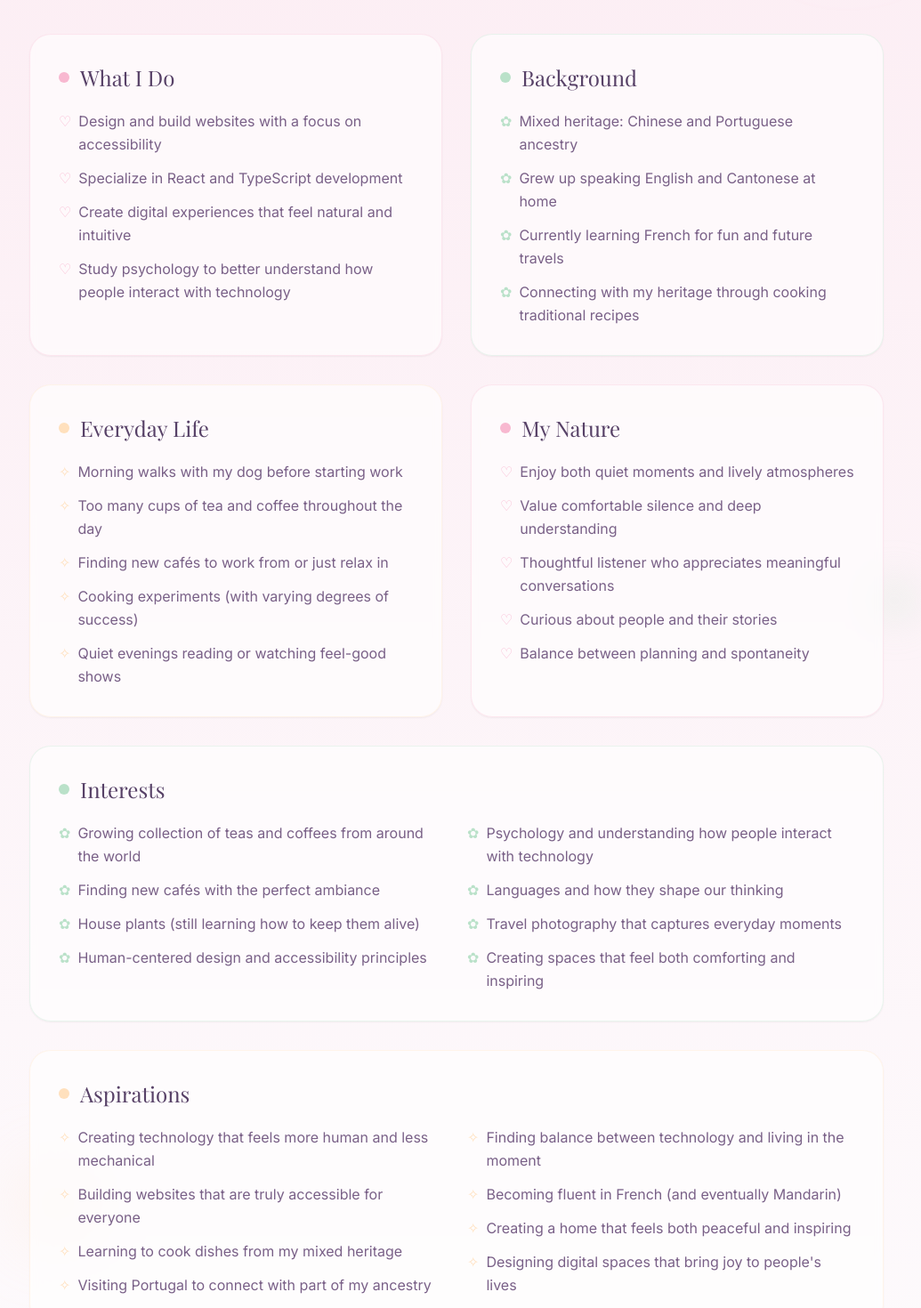
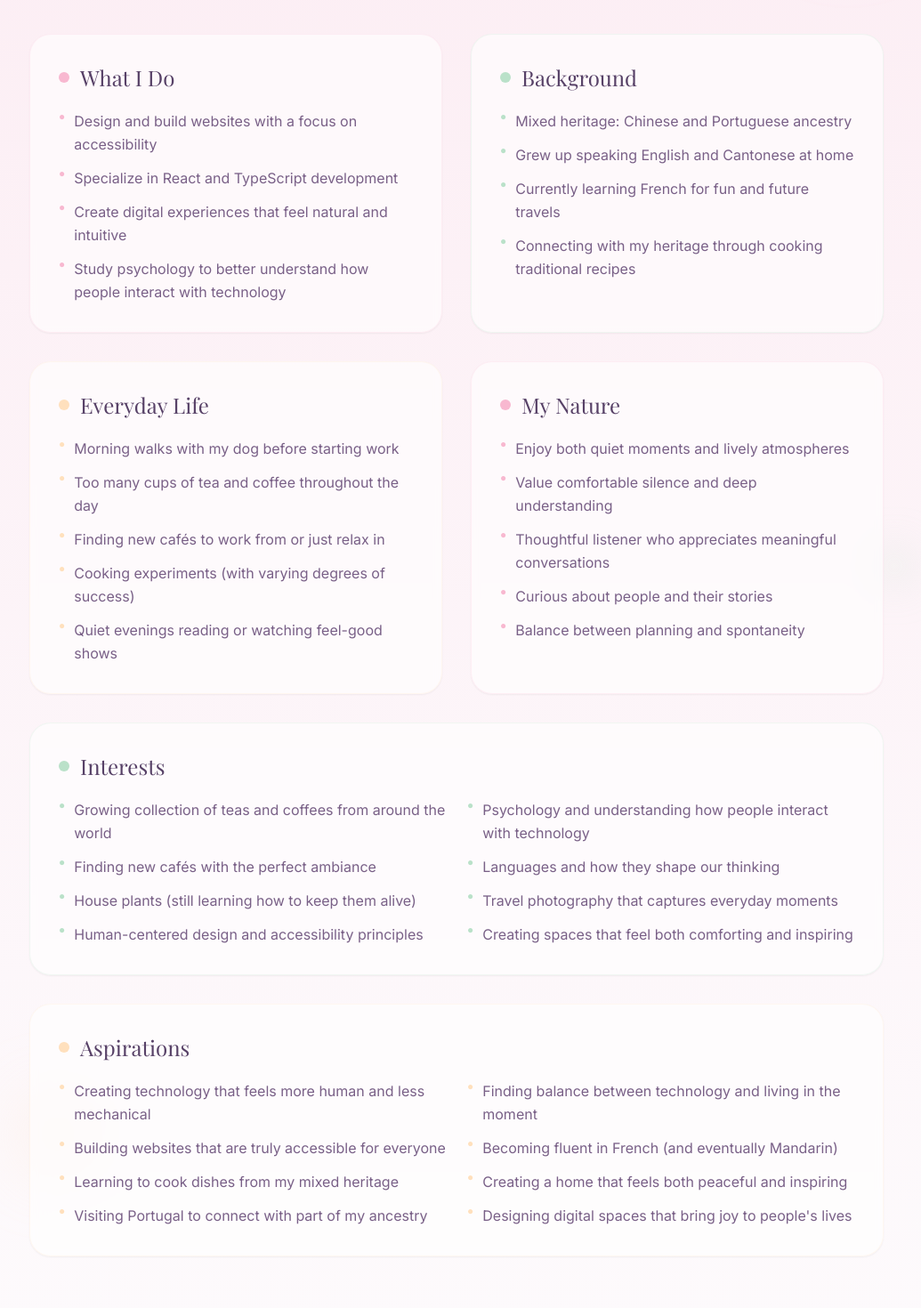
Before and after one commit to thesophiatan/personalsite, a React (Create React App) app: page /about in a window 1280 px wide. Shown: the part 260-1730 px from the top of the page at 89% size, without its empty margins (127-1162 px from the left). Built offline with nearby package versions, Linux system fonts and the light colour scheme.

Commit message:
Update Notes description to be more concise and make About page more sophisticated

```diff
--- a/src/components/About.tsx
+++ b/src/components/About.tsx
@@ -5,9 +5,9 @@ const About: React.FC = () => {
     <section id="about" className="py-20 bg-gradient-to-b from-primary/20 to-background">
       <div className="max-w-5xl mx-auto px-4 sm:px-6 lg:px-8 relative">
         {/* Decorative elements */}
-        <div className="absolute top-12 right-10 w-16 h-16 rounded-full bg-primary/40 blur-2xl"></div>
+        <div className="absolute top-12 right-10 w-16 h-16 rounded-full bg-primary/30 blur-2xl"></div>
         <div className="absolute bottom-24 left-6 w-20 h-20 rounded-full bg-accent/30 blur-2xl"></div>
-        <div className="absolute top-1/2 right-0 w-10 h-10 rounded-full bg-secondary/40 blur-xl"></div>
+        <div className="absolute top-1/2 right-0 w-10 h-10 rounded-full bg-secondary/30 blur-xl"></div>
 
         <h2 className="text-6xl font-serif text-text mb-8 text-center">
           About Me
@@ -18,7 +18,7 @@ const About: React.FC = () => {
 
         <div className="grid grid-cols-1 md:grid-cols-2 gap-8">
           {/* What I Do */}
-          <div className="bg-white/60 backdrop-blur-sm p-8 rounded-3xl shadow-sm hover:shadow-md transition-all duration-300 border border-primary/30 hover:border-primary/50">
+          <div className="bg-white/60 backdrop-blur-sm p-8 rounded-3xl shadow-sm hover:shadow-md transition-all duration-300 border border-primary/20 hover:border-primary/40">
             <h3 className="text-2xl font-serif text-text mb-5 flex items-center">
               <span className="h-3 w-3 rounded-full bg-primary mr-3"></span>
               What I Do
@@ -31,7 +31,7 @@ const About: React.FC = () => {
                 "Study psychology to better understand how people interact with technology"
               ].map((item, index) => (
                 <li key={index} className="flex items-start">
-                  <span className="text-primary inline-block mr-2">♡</span>
+                  <span className="text-primary inline-block mr-2.5 text-xs">●</span>
                   <span className="text-text-light">{item}</span>
                 </li>
               ))}
@@ -39,7 +39,7 @@ const About: React.FC = () => {
           </div>
 
           {/* Background */}
-          <div className="bg-white/60 backdrop-blur-sm p-8 rounded-3xl shadow-sm hover:shadow-md transition-all duration-300 border border-secondary/30 hover:border-secondary/50">
+          <div className="bg-white/60 backdrop-blur-sm p-8 rounded-3xl shadow-sm hover:shadow-md transition-all duration-300 border border-secondary/20 hover:border-secondary/40">
             <h3 className="text-2xl font-serif text-text mb-5 flex items-center">
               <span className="h-3 w-3 rounded-full bg-secondary mr-3"></span>
               Background
@@ -52,7 +52,7 @@ const About: React.FC = () => {
                 "Connecting with my heritage through cooking traditional recipes"
               ].map((item, index) => (
                 <li key={index} className="flex items-start">
-                  <span className="text-secondary inline-block mr-2">✿</span>
+                  <span className="text-secondary inline-block mr-2.5 text-xs">●</span>
                   <span className="text-text-light">{item}</span>
                 </li>
               ))}
@@ -60,7 +60,7 @@ const About: React.FC = () => {
           </div>
 
           {/* Everyday Life */}
-          <div className="bg-white/60 backdrop-blur-sm p-8 rounded-3xl shadow-sm hover:shadow-md transition-all duration-300 border border-accent/30 hover:border-accent/50">
+          <div className="bg-white/60 backdrop-blur-sm p-8 rounded-3xl shadow-sm hover:shadow-md transition-all duration-300 border border-accent/20 hover:border-accent/40">
             <h3 className="text-2xl font-serif text-text mb-5 flex items-center">
               <span className="h-3 w-3 rounded-full bg-accent mr-3"></span>
               Everyday Life
@@ -74,7 +74,7 @@ const About: React.FC = () => {
                 "Quiet evenings reading or watching feel-good shows"
               ].map((item, index) => (
                 <li key={index} className="flex items-start">
-                  <span className="text-accent inline-block mr-2">✧</span>
+                  <span className="text-accent inline-block mr-2.5 text-xs">●</span>
                   <span className="text-text-light">{item}</span>
                 </li>
               ))}
@@ -82,7 +82,7 @@ const About: React.FC = () => {
           </div>
 
           {/* My Nature */}
-          <div className="bg-white/60 backdrop-blur-sm p-8 rounded-3xl shadow-sm hover:shadow-md transition-all duration-300 border border-primary/30 hover:border-primary/50">
+          <div className="bg-white/60 backdrop-blur-sm p-8 rounded-3xl shadow-sm hover:shadow-md transition-all duration-300 border border-primary/20 hover:border-primary/40">
             <h3 className="text-2xl font-serif text-text mb-5 flex items-center">
               <span className="h-3 w-3 rounded-full bg-primary mr-3"></span>
               My Nature
@@ -96,7 +96,7 @@ const About: React.FC = () => {
                 "Balance between planning and spontaneity"
               ].map((item, index) => (
                 <li key={index} className="flex items-start">
-                  <span className="text-primary inline-block mr-2">♡</span>
+                  <span className="text-primary inline-block mr-2.5 text-xs">●</span>
                   <span className="text-text-light">{item}</span>
                 </li>
               ))}
@@ -104,7 +104,7 @@ const About: React.FC = () => {
           </div>
 
           {/* Interests */}
-          <div className="bg-white/60 backdrop-blur-sm p-8 rounded-3xl shadow-sm hover:shadow-md transition-all duration-300 border border-secondary/30 hover:border-secondary/50 md:col-span-2">
+          <div className="bg-white/60 backdrop-blur-sm p-8 rounded-3xl shadow-sm hover:shadow-md transition-all duration-300 border border-secondary/20 hover:border-secondary/40 md:col-span-2">
             <h3 className="text-2xl font-serif text-text mb-5 flex items-center">
               <span className="h-3 w-3 rounded-full bg-secondary mr-3"></span>
               Interests
@@ -118,7 +118,7 @@ const About: React.FC = () => {
                   "Human-centered design and accessibility principles"
                 ].map((item, index) => (
                   <li key={index} className="flex items-start">
-                    <span className="text-secondary inline-block mr-2">✿</span>
+                    <span className="text-secondary inline-block mr-2.5 text-xs">●</span>
                     <span className="text-text-light">{item}</span>
                   </li>
                 ))}
@@ -131,7 +131,7 @@ const About: React.FC = () => {
                   "Creating spaces that feel both comforting and inspiring"
                 ].map((item, index) => (
                   <li key={index} className="flex items-start">
-                    <span className="text-secondary inline-block mr-2">✿</span>
+                    <span className="text-secondary inline-block mr-2.5 text-xs">●</span>
                     <span className="text-text-light">{item}</span>
                   </li>
                 ))}
@@ -140,7 +140,7 @@ const About: React.FC = () => {
           </div>
 
           {/* Aspirations */}
-          <div className="bg-white/60 backdrop-blur-sm p-8 rounded-3xl shadow-sm hover:shadow-md transition-all duration-300 border border-accent/30 hover:border-accent/50 md:col-span-2">
+          <div className="bg-white/60 backdrop-blur-sm p-8 rounded-3xl shadow-sm hover:shadow-md transition-all duration-300 border border-accent/20 hover:border-accent/40 md:col-span-2">
             <h3 className="text-2xl font-serif text-text mb-5 flex items-center">
               <span className="h-3 w-3 rounded-full bg-accent mr-3"></span>
               Aspirations
@@ -154,7 +154,7 @@ const About: React.FC = () => {
                   "Visiting Portugal to connect with part of my ancestry"
                 ].map((item, index) => (
                   <li key={index} className="flex items-start">
-                    <span className="text-accent inline-block mr-2">✧</span>
+                    <span className="text-accent inline-block mr-2.5 text-xs">●</span>
                     <span className="text-text-light">{item}</span>
                   </li>
                 ))}
@@ -167,7 +167,7 @@ const About: React.FC = () => {
                   "Designing digital spaces that bring joy to people's lives"
                 ].map((item, index) => (
                   <li key={index} className="flex items-start">
-                    <span className="text-accent inline-block mr-2">✧</span>
+                    <span className="text-accent inline-block mr-2.5 text-xs">●</span>
                     <span className="text-text-light">{item}</span>
                   </li>
                 ))}
--- a/src/components/Notes.tsx
+++ b/src/components/Notes.tsx
@@ -74,7 +74,7 @@ const Notes: React.FC = () => {
           <h2 className="text-5xl md:text-6xl font-serif text-text mb-6 relative z-10">Notes & Thoughts</h2>
           <div className="w-32 h-1 bg-gradient-to-r from-secondary/0 via-secondary to-secondary/0 mx-auto"></div>
           <p className="text-xl text-text-light mt-6 mb-8 max-w-2xl mx-auto leading-relaxed relative z-10">
-            Little musings I might share with friends over coffee. Nothing too formal - just thinking out loud.
+            Brief reflections on design, technology, and life.
           </p>
 
           {/* Category filters */}
```
